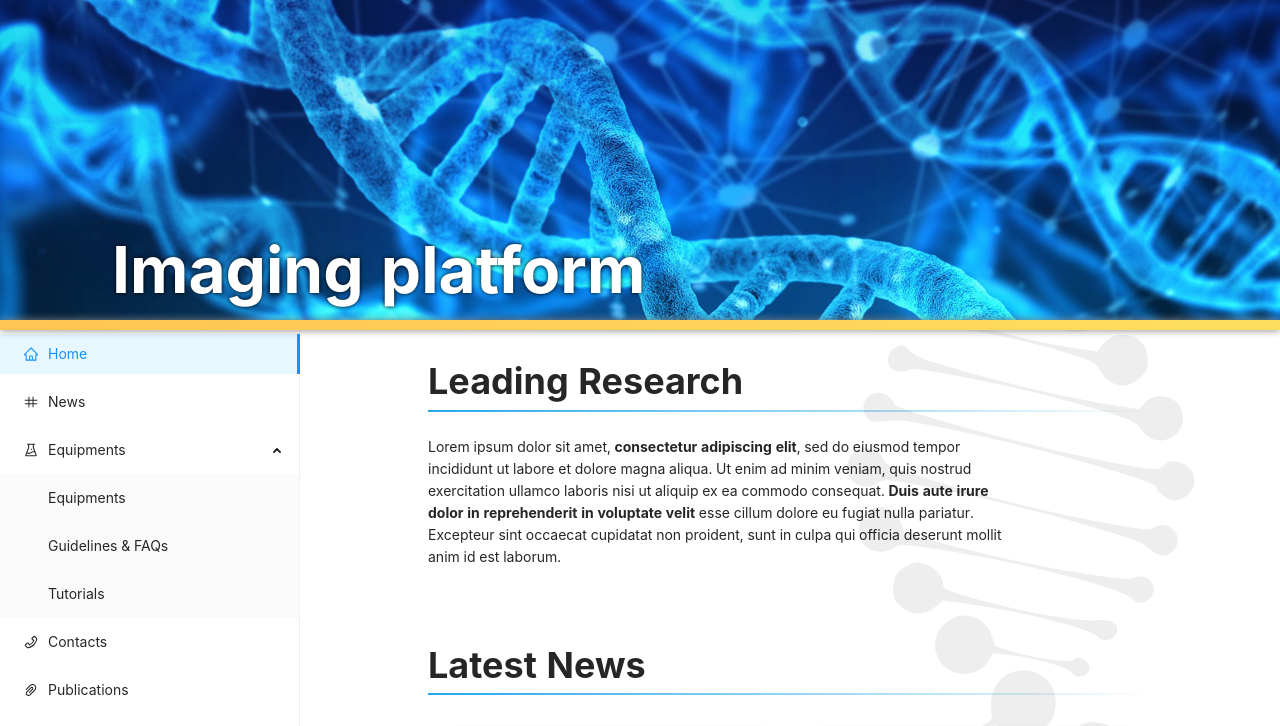
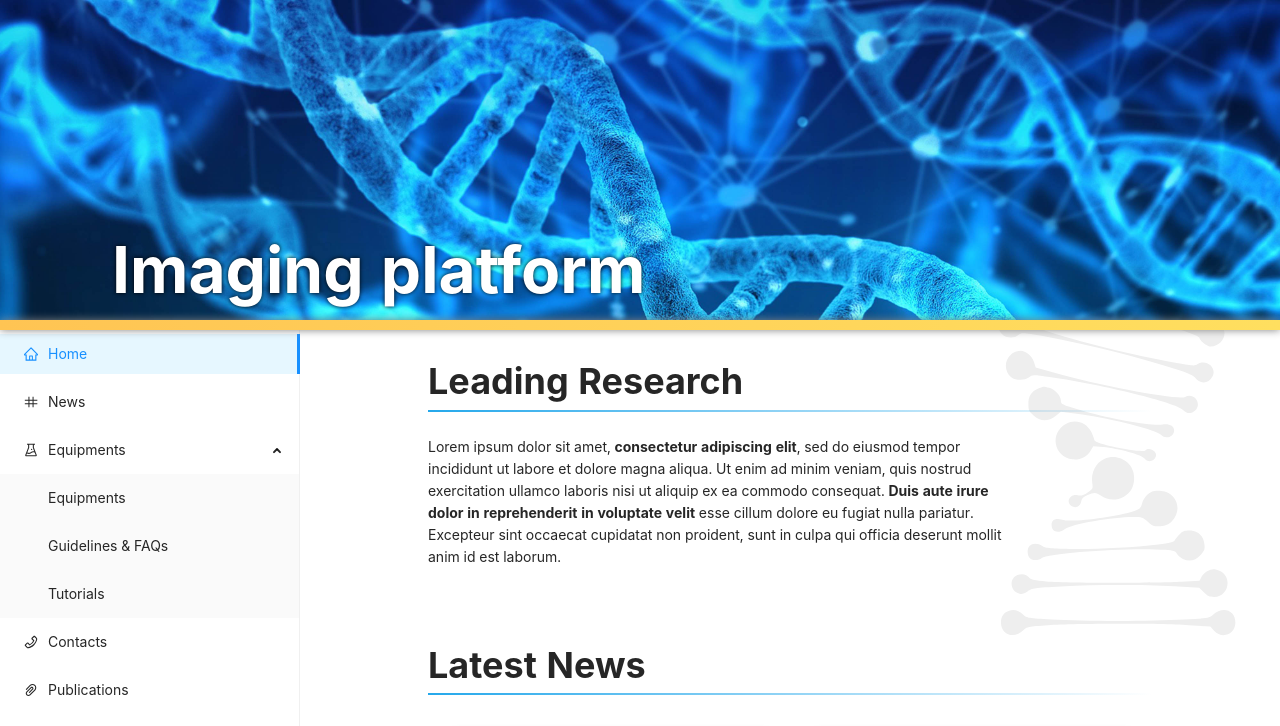
Before and after one commit to marcogenualdo/imaging-platform, a Gatsby site: page / in a window 1280 px wide. Shown: the top 726 px of the page. Built offline with nearby package versions, Linux system fonts and the light colour scheme; Gatsby itself is replaced by a stand-in of ours.

Commit message:
home bg svg tweak.

```diff
--- a/src/styles/index.scss
+++ b/src/styles/index.scss
@@ -33,9 +33,8 @@
 .dna-bg {
   position: fixed;
   z-index: 0;
-  width: 40%;
   right: 0;
-  top: -2rem;
+  top: 0;
   opacity: 6.8%;
 }
 
```
